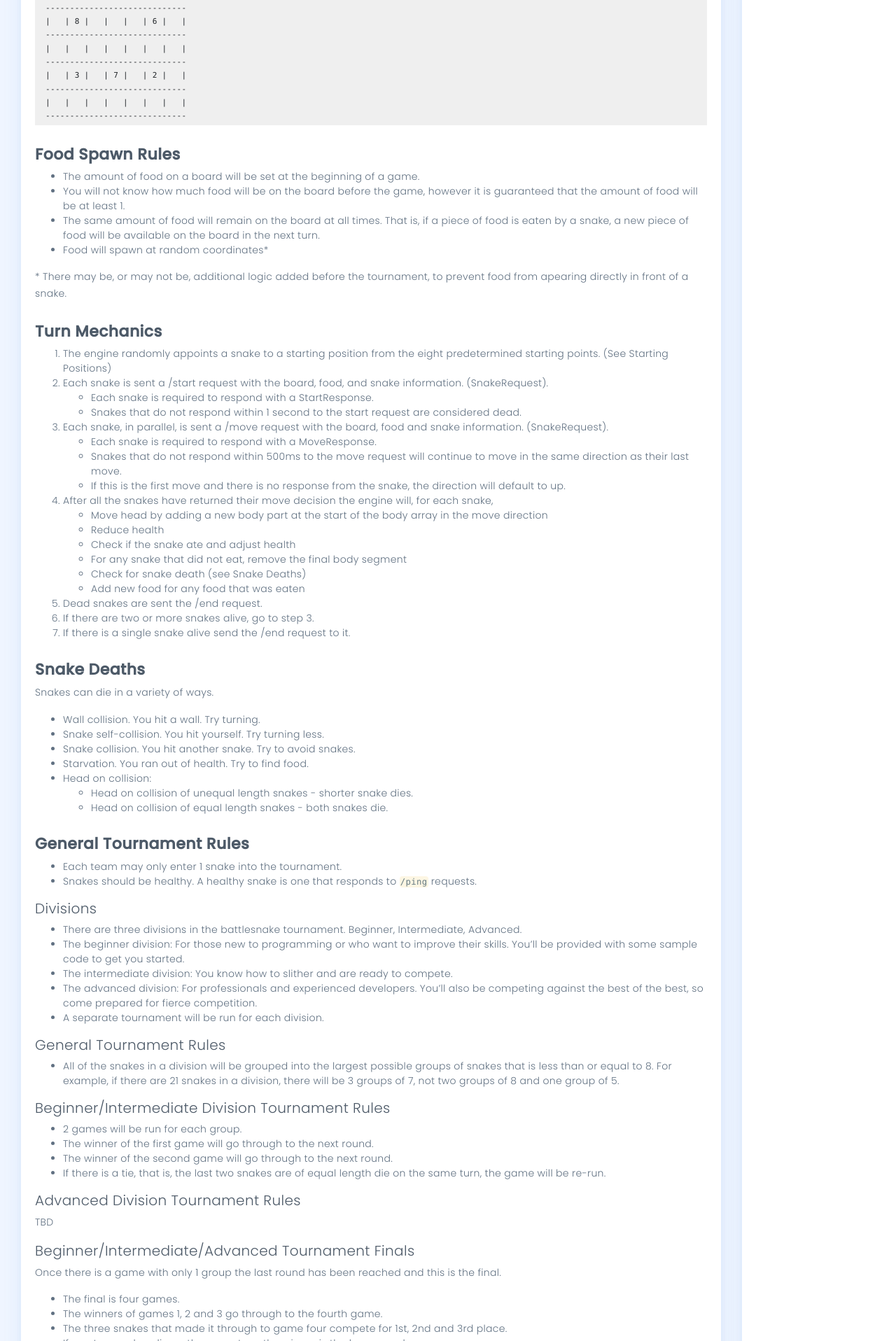
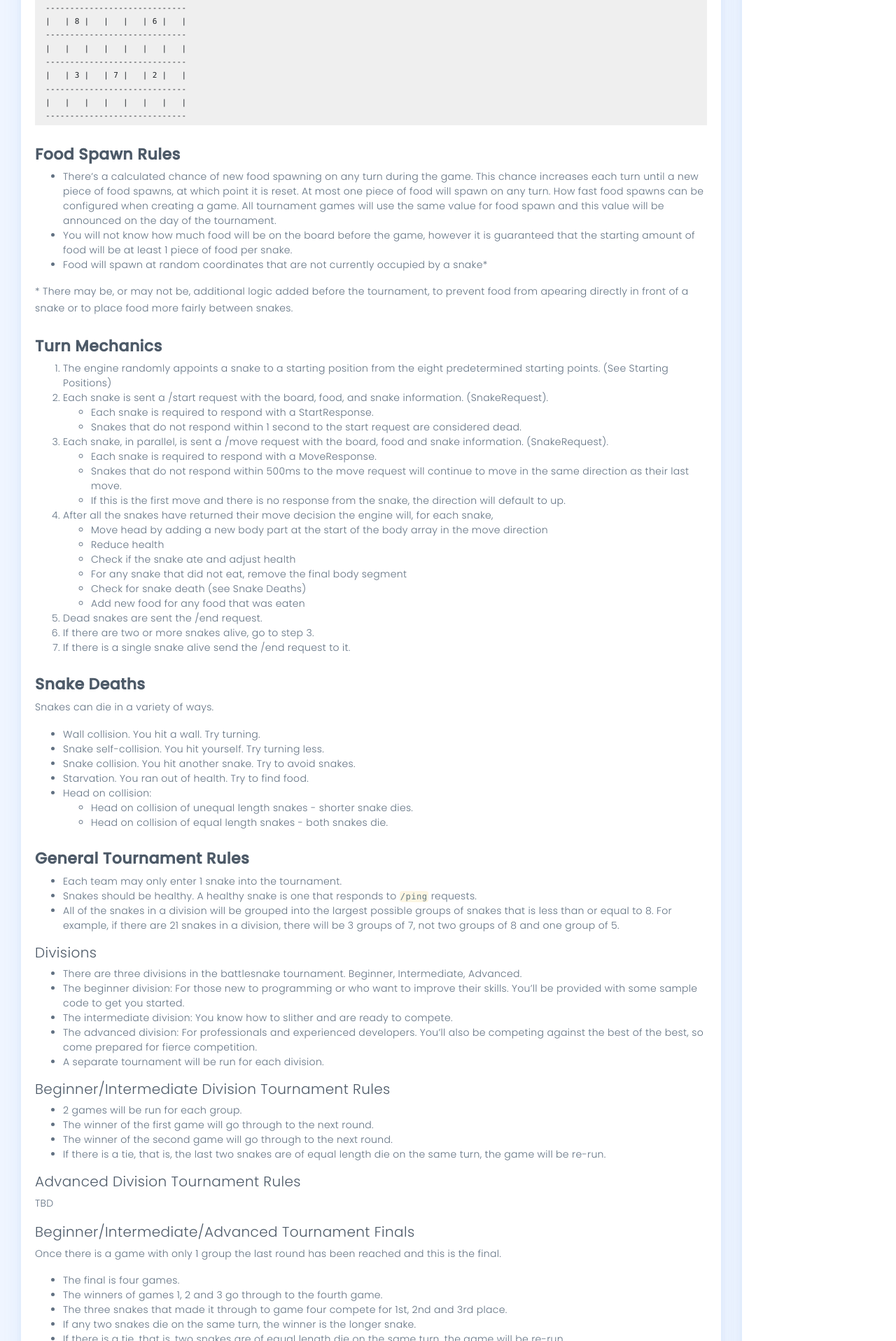
Before and after one commit to xtagon/docs, a Jekyll site: the page built from docs/2019-tournament-game-rules.md, in a window 1280 px wide. Shown: the part 638-2554 px from the top of the page at 70% size. Built offline with Jekyll 4.4.1, drawn with Linux system fonts in a browser that asks for light colours.

Commit message:
added new food spawn rules (#19)
updated food spawn

````diff
--- a/docs/2019-tournament-game-rules.md
+++ b/docs/2019-tournament-game-rules.md
@@ -5,21 +5,22 @@ categories: [doc]
 ---
 
 # Tournament Game Rules
+
 This document sets out the game rules for the tournament battles.
 
 Please note, that we reserve the right to change game rules up until the day of the tournament.
 
 ## Board Rules
+
 - Boards will always be square.
 - Boards will be either small (7x7), medium (11x11) or large (19x19)
 - A minimum of 2 snakes can be put on a board.
 - A maximum of 8 snakes can be put on a board.
 - Starting positions are predetermined to put snakes as far away from each other and 1 square away from walls.
-- Starting positions are randomly assigned to a snake from the available numbers as shown below.  The numbers
-illustrate the way in which the board will be filled with snakes.  For example, if there are only two snakes in the battle,
-only positions 1 and 2 will be filled.
+- Starting positions are randomly assigned to a snake from the available numbers as shown below.  The numbers illustrate the way in which the board will be filled with snakes.  For example, if there are only two snakes in the battle, only positions 1 and 2 will be filled.
 
 ### Illustrative Starting Positions (7x7 board)
+
 ```
 -----------------------------
 |   |   |   |   |   |   |   |
@@ -40,20 +41,19 @@ only positions 1 and 2 will be filled.
 
 ## Food Spawn Rules
 
-- The amount of food on a board will be set at the beginning of a game.
-- You will not know how much food will be on the board before the game, however it is guaranteed that the amount of food will be at least 1.
-- The same amount of food will remain on the board at all times.  That is, if a piece of food is eaten by a snake, a
-new piece of food will be available on the board in the next turn.
-- Food will spawn at random coordinates*
+- There's a calculated chance of new food spawning on any turn during the game.  This chance increases each turn until a new piece of food spawns, at which point it is reset. At most one piece of food will spawn on any turn.  How fast food spawns can be configured when creating a game.  All tournament games will use the same value for food spawn and this value will be announced on the day of the tournament.
+- You will not know how much food will be on the board before the game, however it is guaranteed that the starting amount of food will be at least 1 piece of food per snake.
+- Food will spawn at random coordinates that are not currently occupied by a snake*
 
-\* There may be, or may not be, additional logic added before the tournament, to prevent food from apearing directly in front of a snake.
+\* There may be, or may not be, additional logic added before the tournament, to prevent food from apearing directly in front of a snake or to place food more fairly between snakes.
 
 ## Turn Mechanics
+
 1. The engine randomly appoints a snake to a starting position from the eight predetermined starting points.  (See Starting Positions)
 1. Each snake is sent a /start request with the board, food, and snake information. (SnakeRequest).
    - Each snake is required to respond with a StartResponse.
    - Snakes that do not respond within 1 second to the start request are considered dead.
-3. Each snake, in parallel, is sent a /move request with the board, food and snake information. (SnakeRequest).
+1. Each snake, in parallel, is sent a /move request with the board, food and snake information. (SnakeRequest).
    - Each snake is required to respond with a MoveResponse.
    - Snakes that do not respond within 500ms to the move request will continue to move in the same direction as their last move.
    - If this is the first move and there is no response from the snake, the direction will default to up.
@@ -69,6 +69,7 @@ new piece of food will be available on the board in the next turn.
 1. If there is a single snake alive send the /end request to it.
 
 ## Snake Deaths
+
 Snakes can die in a variety of ways.
 
 - Wall collision. You hit a wall.  Try turning.
@@ -80,31 +81,34 @@ Snakes can die in a variety of ways.
   - Head on collision of equal length snakes - both snakes die.
 
 ## General Tournament Rules
+
 - Each team may only enter 1 snake into the tournament.
 - Snakes should be healthy.  A healthy snake is one that responds to `/ping` requests.
+- All of the snakes in a division will be grouped into the largest possible groups of snakes that is less than or equal to 8. For example, if there are 21 snakes in a division, there will be 3 groups of 7, not two groups of 8 and one group of 5.
 
 ### Divisions
+
 - There are three divisions in the battlesnake tournament.  Beginner, Intermediate, Advanced.
 - The beginner division: For those new to programming or who want to improve their skills. You’ll be provided with some sample code to get you started.
 - The intermediate division: You know how to slither and are ready to compete.
 - The advanced division: For professionals and experienced developers. You’ll also be competing against the best of the best, so come prepared for fierce competition.
 - A separate tournament will be run for each division.
 
-### General Tournament Rules
-- All of the snakes in a division will be grouped into the largest possible groups of snakes that is less than or equal to 8.
-For example, if there are 21 snakes in a division, there will be 3 groups of 7, not two groups of 8 and one group of 5.
+### Beginner/Intermediate Division Tournament Rules
 
-### Beginner/Intermediate Division Tournament Rules
 - 2 games will be run for each group.
 - The winner of the first game will go through to the next round.
 - The winner of the second game will go through to the next round.
 - If there is a tie, that is, the last two snakes are of equal length die on the same turn, the game will be re-run.
 
 ### Advanced Division Tournament Rules
+
 TBD
 
 ### Beginner/Intermediate/Advanced Tournament Finals
+
 Once there is a game with only 1 group the last round has been reached and this is the final.
+
 - The final is four games.
 - The winners of games 1, 2 and 3 go through to the fourth game.
 - The three snakes that made it through to game four compete for 1st, 2nd and 3rd place.
@@ -112,7 +116,9 @@ Once there is a game with only 1 group the last round has been reached and this
 - If there is a tie, that is, two snakes are of equal length die on the same turn, the game will be re-run.
 
 ## Technical Rules and Considerations
+
 The following section details some special cases that you should be aware of for the tournament.
+
 - Your snake may have simultaneous games running against it.
 - Your snake must implement the `/ping` endpoint to enter into the competition.  Snakes that are not responding to `/ping` will be removed from the competition.
 - It is the snake authors responsibility to ensure that your snakes can handle long pauses, maybe up to minutes at a time.
````
